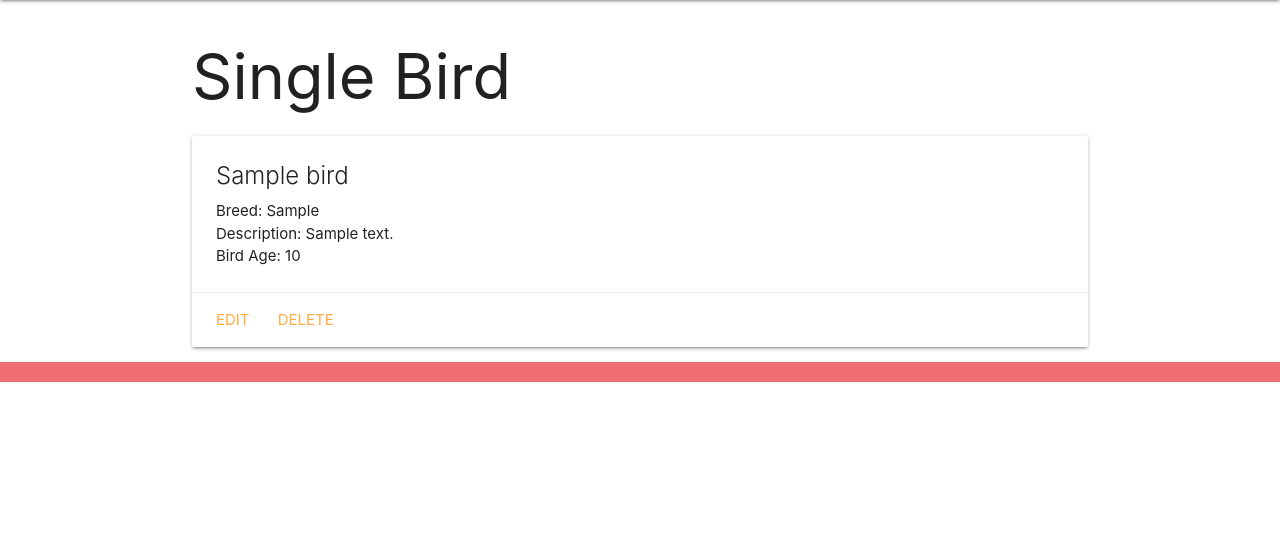
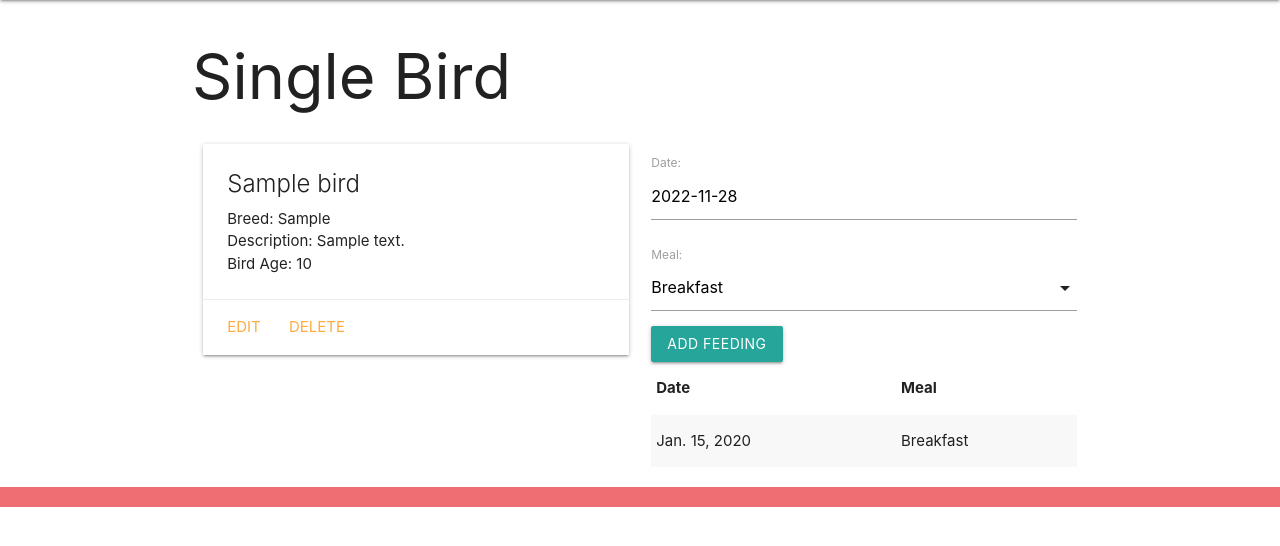
Before and after one commit to not9ahmed/FinchCollector, a Django app: page /birds/1 in a window 1280 px wide. Shown: the part 64-610 px from the top of the page. Run offline with Django 4.2, Linux system fonts and the light colour scheme; tables that the repository leaves empty hold one stand-in row (values such as "Sample post").

Commit message:
Task done

```diff
--- a/main_app/admin.py
+++ b/main_app/admin.py
@@ -1,5 +1,6 @@
 from django.contrib import admin
-from .models import Bird
+from .models import Bird, Feeding
 
 # Register your models here.
 admin.site.register(Bird)
+admin.site.register(Feeding)
--- /dev/null
+++ b/main_app/forms.py
@@ -0,0 +1,8 @@
+from django.forms import ModelForm
+from .models import Feeding
+
+
+class FeedingForm(ModelForm):
+    class Meta:
+        model = Feeding
+        fields = ['date', 'meal']
--- a/main_app/models.py
+++ b/main_app/models.py
@@ -9,3 +9,25 @@ class Bird(models.Model):
 
     def __str__(self):
         return self.name
+
+
+class Feeding(models.Model):
+
+    MEALS = (
+        ('B', 'Breakfast'),
+        ('L', 'Lunch'),
+        ('D', 'Dinner'),
+    )
+
+    date = models.DateField()
+    meal = models.CharField(max_length=1, choices=MEALS, default=MEALS[0][0])
+
+
+    bird = models.ForeignKey(Bird, on_delete=models.CASCADE)
+
+    def __str__(self):
+        return f"{self.get_meal_display()} on {self.date}"
+
+    # To order the data by desc date
+    class Meta:
+        ordering = ['-date']
--- a/main_app/templates/base.html
+++ b/main_app/templates/base.html
@@ -9,6 +9,7 @@
   <title>Finch Collector</title>
   <link rel="stylesheet" href="https://cdnjs.cloudflare.com/ajax/libs/materialize/1.0.0/css/materialize.min.css">
   <link rel="stylesheet" type="text/css" href="{% static 'css/style.css' %}">
+  <script src="https://cdnjs.cloudflare.com/ajax/libs/materialize/1.0.0/js/materialize.min.js"></script>
 </head>
 <body>
   <header class="navbar-fixed">
--- a/main_app/templates/birds/details.html
+++ b/main_app/templates/birds/details.html
@@ -4,6 +4,8 @@
 <h1>Single Bird</h1>
 
 
+<div class="row">
+    <div class="col s6">
         <div class="card">
             <div class="card-content">
                 <span class="card-title">{{ bird.name }}</span>
@@ -18,7 +20,48 @@
             </div>
 
         </div>
+    </div>
 
+
+    <div class="col s6">
+
+        <form method="POST" action="{% url 'add_feeding' bird.id %}">
+            {% csrf_token %}
+            {{ feeding_form.as_p }}
+
+            <input type="submit" class="btn" value="Add Feeding">
+        </form>
+
+
+        <table class="striped">
+          <thead>
+            <tr><th>Date</th><th>Meal</th></tr>
+          </thead>
+          <tbody>
+            {% for feeding in bird.feeding_set.all %}
+              <tr>
+                <td>{{feeding.date}}</td>
+                <td>{{feeding.get_meal_display}}</td>
+              </tr>
+            {% endfor %}
+          </tbody>
+        </table>
+    </div>
+</div>
+
+<script>
+    var dateEl = document.getElementById('id_date');
+    M.Datepicker.init(dateEl, {
+      format: 'yyyy-mm-dd',
+      defaultDate: new Date(),
+      setDefaultDate: true,
+      autoClose: true
+    });
+
+    // add additional JS to initialize select below
+    var selectEl = document.getElementById('id_meal');
+    M.FormSelect.init(selectEl);
+</script>
 
 
 {% endblock %}
--- a/main_app/urls.py
+++ b/main_app/urls.py
@@ -12,4 +12,7 @@ urlpatterns = [
     path('bird/<int:pk>/update', views.UpdateBird.as_view(), name='bird_update'),
 
     path('bird/<int:pk>/delete', views.DeleteBird.as_view(), name='bird_delete'),
+
+    path('bird/<int:bird_id>/add_feeding', views.add_feeding, name="add_feeding")
+
 ]
--- a/main_app/views.py
+++ b/main_app/views.py
@@ -1,8 +1,8 @@
-from django.shortcuts import render
+from django.shortcuts import render, redirect
 from django.http import HttpResponse
 from django.views.generic.edit import CreateView, UpdateView, DeleteView
 from .models import Bird
-
+from .forms import FeedingForm
 # Create your views here.
 
 # class Bird():
@@ -40,8 +40,11 @@ def birds_details(request, bird_id):
 
     bird = Bird.objects.get(id=bird_id)
 
+    feeding_form = FeedingForm()
+
     context ={
-        'bird': bird
+        'bird': bird,
+        'feeding_form': feeding_form
     }
 
     return render(request, 'birds/details.html', context)
@@ -60,3 +63,18 @@ class UpdateBird(UpdateView):
 class DeleteBird(DeleteView):
     model = Bird
     success_url = '/birds/'
+
+
+
+def add_feeding(request, bird_id):
+
+
+  form = FeedingForm(request.POST)
+
+  if form.is_valid():
+      new_feeding = form.save(commit=False)
+      new_feeding.bird_id = bird_id
+      new_feeding.save()
+
+
+  return redirect('details', bird_id=bird_id)
```
Also changed, not shown: main_app/migrations/0002_feeding.py (added). Lines whose indentation alone changed are shown as unchanged.
